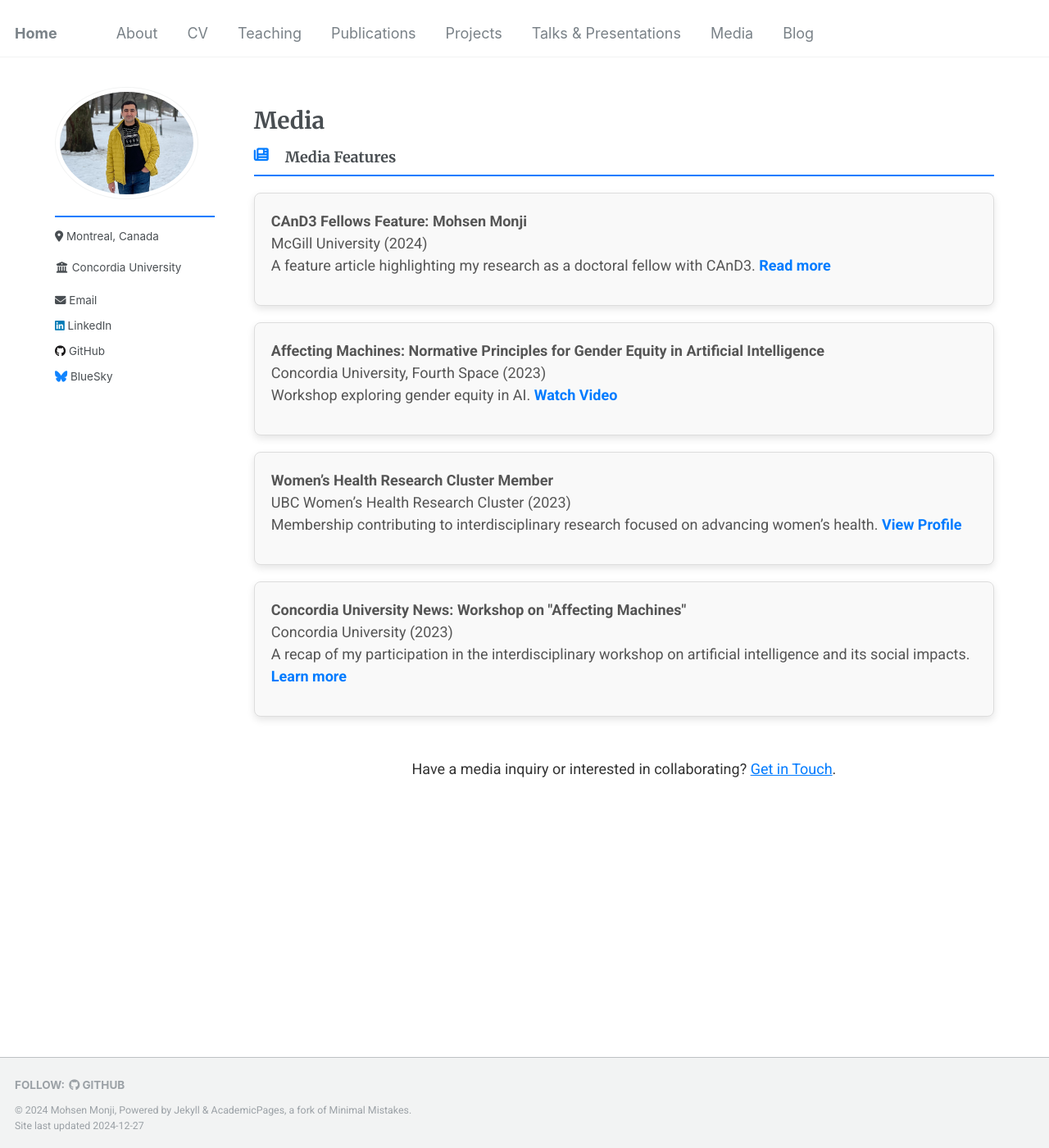
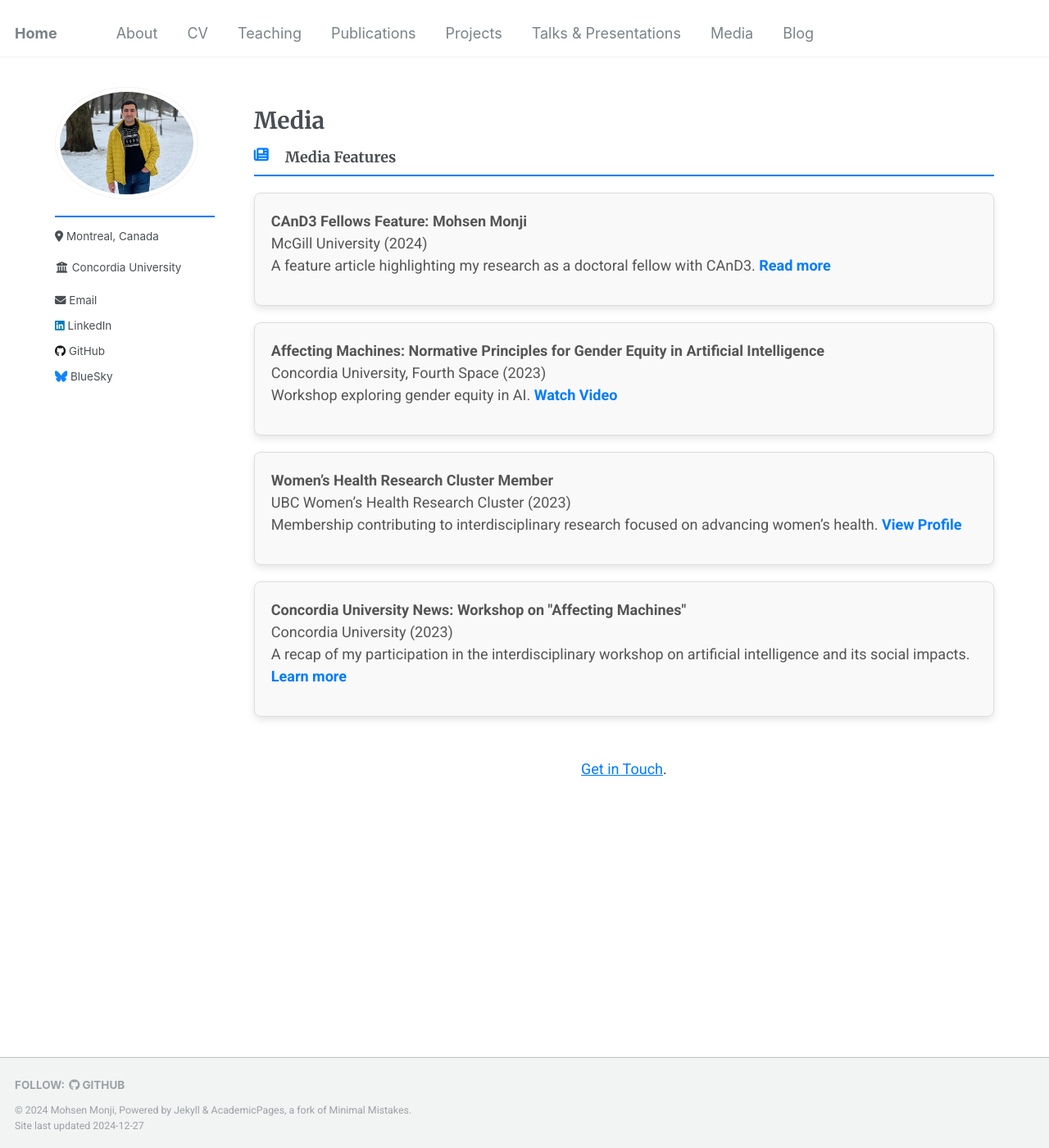
Before and after one commit to Mohsnmonji/mohsnmonji.github.io, a Jekyll site: the page built from _pages/media.md, in a window 1280 px wide and 1400 px high. Shown: the whole window at 82% size. Built offline with Jekyll 4.4.1, drawn with Linux system fonts in a browser that asks for light colours.

Commit message:
Update media.md

```diff
--- a/_pages/media.md
+++ b/_pages/media.md
@@ -122,6 +122,6 @@ author_profile: true
 <!-- Call to Action -->
 <div style="text-align: center; margin-top: 50px;">
   <p style="font-size: 18px; color: #333;">
-    Have a media inquiry or interested in collaborating? <a href="mailto:mohsen.monji@concordia.ca" style="color: #007BFF;">Get in Touch</a>.
+     <a href="mailto:mohsen.monji@concordia.ca" style="color: #007BFF;">Get in Touch</a>.
   </p>
 </div>
```
